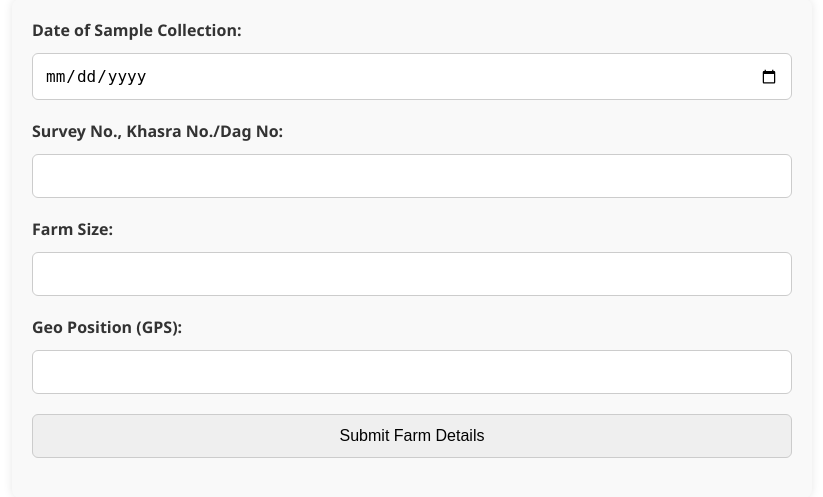
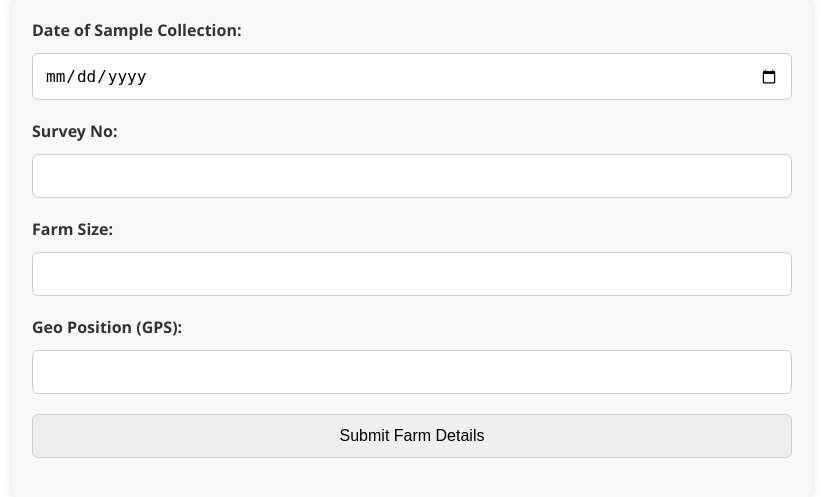
Before and after one commit to SABO007/SoilHealthCard, a Flask app: page / in a window 1280 px wide. Shown: the part 593-1090 px from the top of the page, without its empty margins (228-1051 px from the left). Run offline with Flask 3, Linux system fonts and the light colour scheme.

Commit message:
form corrections

```diff
--- a/templates/Farmer.html
+++ b/templates/Farmer.html
@@ -126,7 +126,7 @@
                 <label for="sampleCollectionDate">Date of Sample Collection:</label>
                 <input type="date" name="sampleCollectionDate" id="sampleCollectionDate" required max="<?= date('Y-m-d') ?>">
 
-                <label for="surveyNumber">Survey No., Khasra No./Dag No:</label>
+                <label for="surveyNumber">Survey No:</label>
                 <input type="text" name="surveyNumber" id="surveyNumber">
 
                 <label for="farmSize">Farm Size:</label>
```
